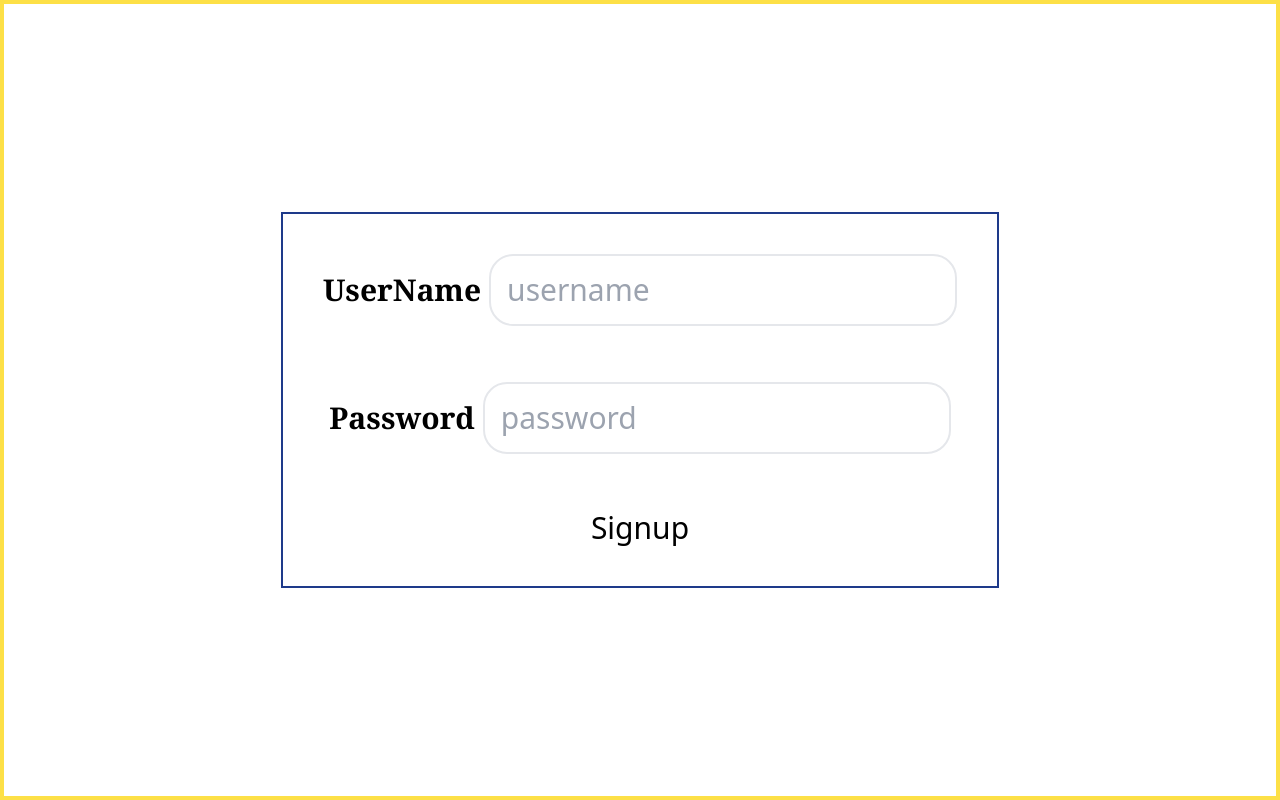
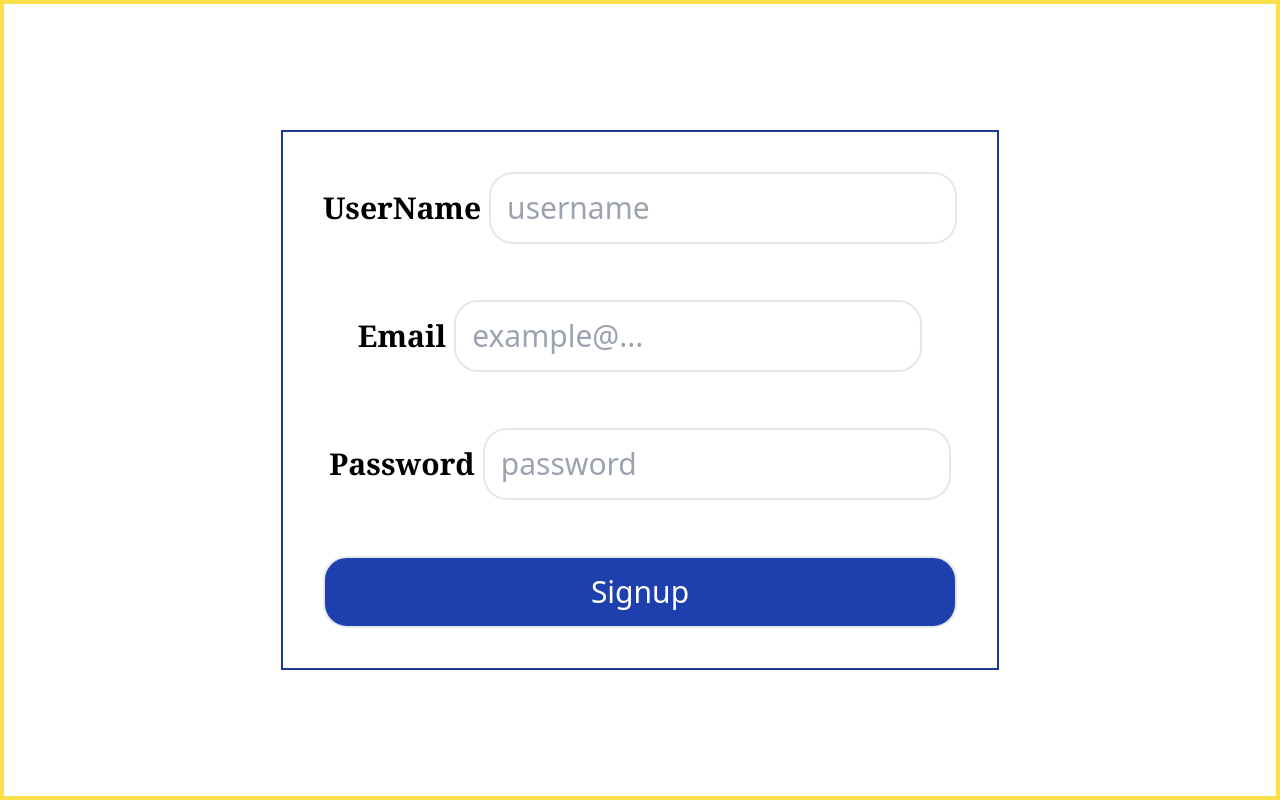
Before and after one commit to FerazAhmad1/frntendExpenseTracker, a React (Create React App) app in the folder expensetrackerreact/: page /signup in a window 1280 px wide. Built offline with nearby package versions, Linux system fonts and the light colour scheme.

Commit message:
name email and password

```diff
--- a/expensetrackerreact/src/components/LandingPage.js
+++ b/expensetrackerreact/src/components/LandingPage.js
@@ -3,31 +3,10 @@ import { NavLink } from "react-router-dom";
 import budget from "../Images/Budget.jpeg";
 
 export const LandingPage = () => {
-  const stickyNavref = useRef(null);
-  const [stickyClass, setStickyClass] = useState(true);
-  const stickyNav = (entries, option) => {
-    console.log(entries[0], "entries");
-    if (!entries[0].isIntersecting && entries[0].intersectionRatio !== 1) {
-      setStickyClass("fixed bg-transparent");
-      console.log("yyyyyyyyyyyyyyyyyyyyyyyyyyyy");
-    } else {
-      // setStickyClass("");
-    }
-  };
-
-  useEffect(() => {
-    const observer = new IntersectionObserver(stickyNav, {
-      root: null,
-      threshold: 0,
-    });
-    observer.observe(stickyNavref.current);
-  }, []);
-
   return (
     <>
       <nav
-        ref={stickyNavref}
-        className={` ${stickyClass} box-border  flex-1
+        className={`  box-border  flex-1
        flex  flex-col max-h-fit bg-black md:flex-row md:justify-evenly md:items-center `}>
         <div className=" p-10 text-5xl text-white ">
           <h1 className="uppercase">Daily Expense Tracker</h1>
--- a/expensetrackerreact/src/components/SignupForm.js
+++ b/expensetrackerreact/src/components/SignupForm.js
@@ -15,6 +15,15 @@ export const SignupForm = ({ buttontype }) => {
           />
         </div>
         <div className="flex space-x-2 justify-center items-center ">
+          <label className="font-extrabold text-3xl font-serif ">Email</label>
+          <input
+            type="text"
+            className="p-4 text-3xl  outline-none border-2 rounded-3xl"
+            placeholder="example@..."
+          />
+        </div>
+
+        <div className="flex space-x-2 justify-center items-center ">
           <label className="font-extrabold text-3xl font-serif ">
             Password
           </label>
@@ -24,8 +33,8 @@ export const SignupForm = ({ buttontype }) => {
             placeholder="password"
           />
         </div>
-        <div className="flex justify-center items-center">
-          <button className="text-3xl">{buttontype}</button>
+        <div className="flex justify-center p-4 text-3xl outline-none border-2 rounded-3xl bg-blue-800 items-center">
+          <button className="text-3xl text-white ">{buttontype}</button>
         </div>
       </form>
     </div>
```
